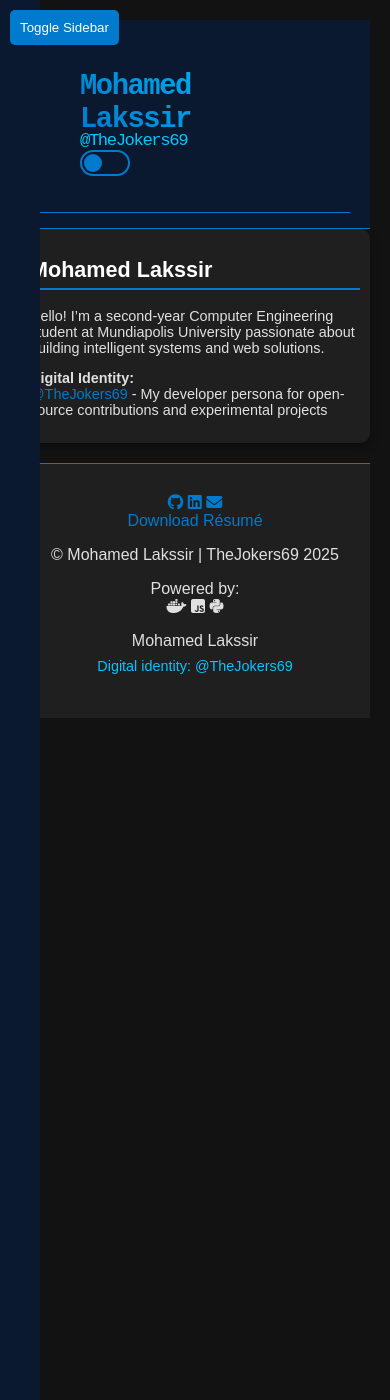
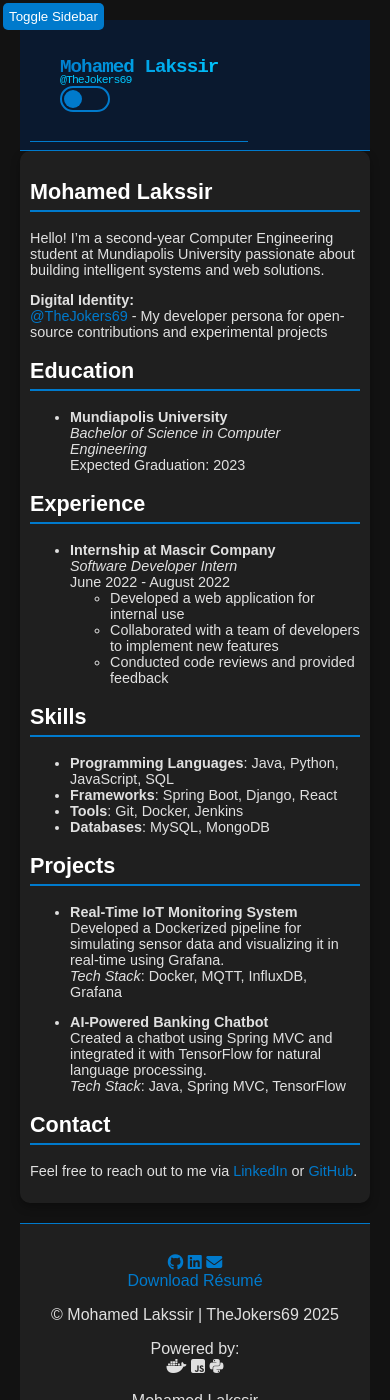
Before and after one commit to thejokers69/thejokers69, a Jekyll site: the page built from _pages/about-me.md, in a window 390 px wide and 1400 px high. Built offline with Jekyll 4.4.1, drawn with Linux system fonts in a browser that asks for light colours; nearby versions of some CDN libraries.

Commit message:
Add sidebar navigation and improve responsiveness
- Added a navigation menu to the sidebar with links.
- Expanded the "About Me" section to include education, experience, skills, and projects.
- Implemented media queries for better mobile responsiveness across various screen sizes.

```diff
--- a/_layouts/default.html
+++ b/_layouts/default.html
@@ -33,7 +33,14 @@
     <div class="wrapper">
       <!-- Sidebar -->
       <div class="sidebar">
-        <!-- Add your sidebar content here -->
+        <nav>
+          <ul>
+            <li><a href="/profile/">Profile</a></li>
+            <li><a href="/skills/">Skills</a></li>
+            <li><a href="/projects/">Projects</a></li>
+            <li><a href="/contact/">Contact</a></li>
+          </ul>
+        </nav>
       </div>
 
       <!-- Sidebar Toggle Button -->
--- a/_pages/about-me.md
+++ b/_pages/about-me.md
@@ -10,3 +10,39 @@
 
 **Digital Identity:**
 [@TheJokers69](https://github.com/thejokers69) - My developer persona for open-source contributions and experimental projects
+
+## Education
+
+- **Mundiapolis University**
+  *Bachelor of Science in Computer Engineering*
+  Expected Graduation: 2023
+
+## Experience
+
+- **Internship at Mascir Company**
+  *Software Developer Intern*
+  June 2022 - August 2022
+  - Developed a web application for internal use
+  - Collaborated with a team of developers to implement new features
+  - Conducted code reviews and provided feedback
+
+## Skills
+
+- **Programming Languages**: Java, Python, JavaScript, SQL
+- **Frameworks**: Spring Boot, Django, React
+- **Tools**: Git, Docker, Jenkins
+- **Databases**: MySQL, MongoDB
+
+## Projects
+
+- **Real-Time IoT Monitoring System**
+  Developed a Dockerized pipeline for simulating sensor data and visualizing it in real-time using Grafana.
+  *Tech Stack*: Docker, MQTT, InfluxDB, Grafana
+
+- **AI-Powered Banking Chatbot**
+  Created a chatbot using Spring MVC and integrated it with TensorFlow for natural language processing.
+  *Tech Stack*: Java, Spring MVC, TensorFlow
+
+## Contact
+
+Feel free to reach out to me via [LinkedIn](https://www.linkedin.com/in/mohamed-lakssir-b6b4301a4) or [GitHub](https://github.com/thejokers69).
--- a/assets/css/style.scss
+++ b/assets/css/style.scss
@@ -395,3 +395,68 @@
 .sidebar-toggle:hover {
   background-color: var(--secondary);
 }
+
+/* Media Queries for Mobile Responsiveness */
+@media (max-width: 768px) {
+  .sidebar {
+    width: 200px;
+  }
+
+  .sidebar-toggle {
+    left: 5px;
+    top: 5px;
+    padding: 8px;
+  }
+
+  .site-header {
+    padding: 10px 15px;
+  }
+
+  .site-title {
+    font-size: 1.5rem;
+  }
+
+  .site-nav .page-link {
+    font-size: 0.9rem;
+  }
+
+  main {
+    padding: 15px;
+  }
+
+  .project-card {
+    padding: 1.5rem;
+  }
+}
+
+@media (max-width: 480px) {
+  .sidebar {
+    width: 150px;
+  }
+
+  .sidebar-toggle {
+    left: 3px;
+    top: 3px;
+    padding: 6px;
+  }
+
+  .site-header {
+    padding: 8px 10px;
+  }
+
+  .site-title {
+    font-size: 1.2rem;
+  }
+
+  .site-nav .page-link {
+    font-size: 0.8rem;
+  }
+
+  main {
+    padding: 10px;
+  }
+
+  .project-card {
+    padding: 1rem;
+  }
+}
```
